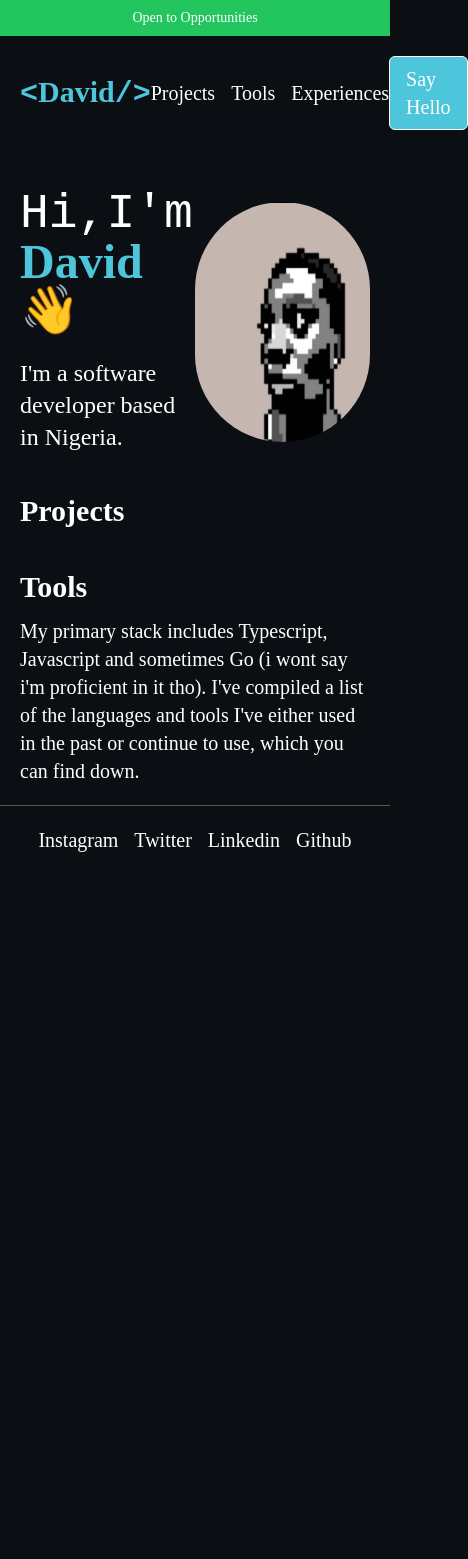
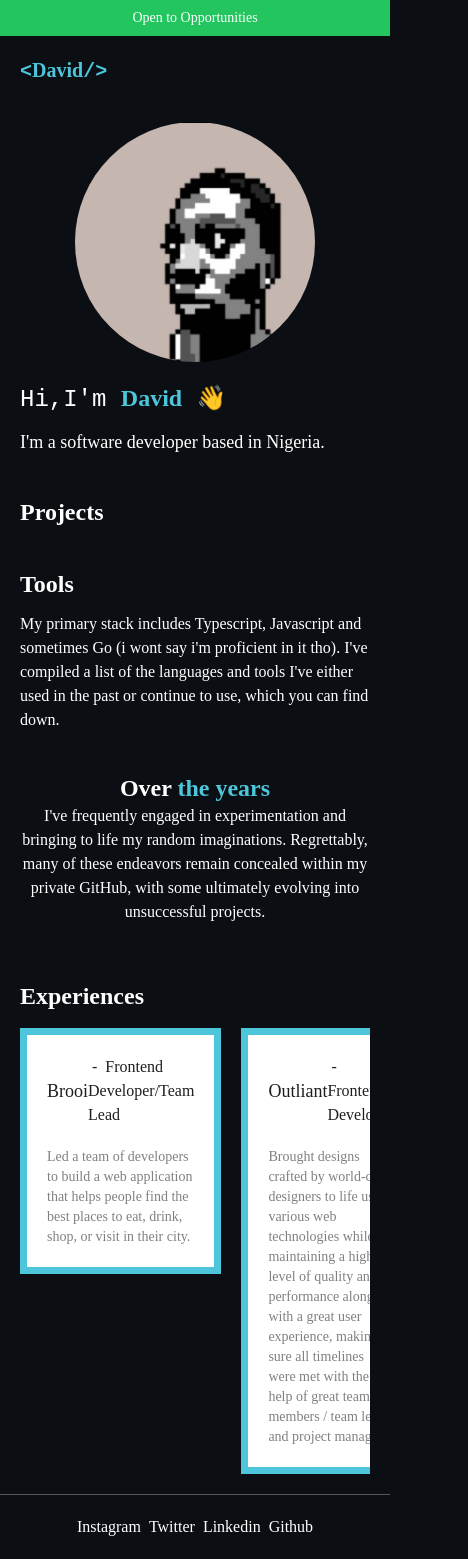
Before and after one commit to enyoghasim/geezy-v1, a Nuxt app: page / in a window 390 px wide. Shown: the top 1559 px of the page, 468 px wide, since content can reach past the window. Before the commit the page ends 874 px from the top, so only its background shows below. Built offline with nearby package versions, Linux system fonts and the light colour scheme.

Commit message:
working on the experience section

```diff
--- a/app.vue
+++ b/app.vue
@@ -6,7 +6,7 @@
 
 <script setup>
 useSeoMeta({
-  title: "David's Portfolio",
+  title: "David | Software Developer",
   // ogTitle: "My Amazing Site",
   // description: "This is my amazing site, let me tell you all about it.",
   // ogDescription: "This is my amazing site, let me tell you all about it.",
--- /dev/null
+++ b/components/ExperienceCard.vue
@@ -0,0 +1,26 @@
+<template>
+  <div
+    class="bg-white border-[7px] border-lightBlue flex flex-col w-full h-full p-5"
+  >
+    <div
+      class="flex flex-row bg-inherit text-[#1E1E1E] sm:text-lg text-base items-center"
+    >
+      <span class="bg-inherit sm:leading-[28.38px] sm:text-[22.24px] text-lg">
+        {{ organization }}
+      </span>
+      &nbsp;-&nbsp;
+      {{ role }}
+    </div>
+    <p class="mt-5 text-[#808080] bg-inherit sm:text-base text-sm">
+      {{ description }}
+    </p>
+  </div>
+</template>
+
+<script setup lang="ts">
+defineProps({
+  role: String,
+  organization: String,
+  description: String,
+});
+</script>
--- a/components/footer.vue
+++ b/components/footer.vue
@@ -1,24 +1,37 @@
 <template>
   <footer class="text-white">
     <div
-      class="w-full max-w-[1200px] px-5 py-5 mx-auto flex justify-center border-[#FFFFFF4D] border-t mt-5"
+      class="w-full max-w-[1200px] px-5 py-5 mx-auto flex flex-col items-center justify-center border-[#FFFFFF4D] border-t mt-5"
     >
       <nav>
-        <ul class="flex flex-row items-center gap-4">
-          <li>
-            <a class="text-white font-medium text-xl">Instagram</a>
-          </li>
-          <li>
-            <a class="text-white font-medium text-xl">Twitter</a>
-          </li>
-          <li>
-            <a class="text-white font-medium text-xl">Linkedin</a>
-          </li>
-          <li>
-            <a class="text-white font-medium text-xl">Github</a>
+        <ul class="flex flex-row items-center sm:gap-4 gap-2">
+          <li v-for="socialItem in socials">
+            <a
+              class="text-white font-medium sm:text-xl text-base"
+              :key="socialItem.link"
+              :href="socialItem.link"
+              target="_blank"
+              rel="noopener noreferrer"
+              >{{ socialItem.name }}</a
+            >
           </li>
         </ul>
       </nav>
+      <div class="flex flex-col items-center font-medium sm:text-base text-sm">
+        <p class="mt-5">Made with ❤️ by David.</p>
+        <p class="text-center">
+          Designed by
+          <a
+            href="https://twitter.com/einstein_nnamah"
+            target="_blank"
+            rel="noopener noreferrer"
+            >@einstein_nnamah</a
+          >
+        </p>
+      </div>
     </div>
   </footer>
 </template>
+<script setup lang="ts">
+import socials from "@/data/socials.json";
+</script>
--- a/components/header.vue
+++ b/components/header.vue
@@ -4,15 +4,15 @@
       Open to Opportunities
     </div>
     <div
-      class="w-full max-w-[1200px] px-5 py-5 mx-auto flex flex-row justify-between items-center"
+      class="w-full max-w-[1200px] px-5 py-5 mx-auto flex flex-row justify-start md:justify-between items-center"
     >
-      <a href="#" class="text-lightBlue text-3xl font-semibold"
+      <a href="#" class="text-lightBlue sm:text-3xl text-xl font-semibold"
         ><span class="font-firaCode">&#60;</span>David<span
           class="font-firaCode"
           >/&#62;</span
         ></a
       >
-      <nav>
+      <nav class="md:block hidden">
         <ul class="flex flex-row items-center gap-4">
           <li>
             <a class="text-white font-medium text-xl">Projects</a>
@@ -27,8 +27,8 @@
       </nav>
       <a
         :href="mailTo"
-        class="text-white font-medium text-xl bg-lightBlue border-white border rounded-md px-4 py-2"
-        >Say Hello</a
+        class="font-medium text-xl text-lightBlue border-lightBlue border rounded-md px-4 py-2 md:block hidden"
+        >Say Hello 👋</a
       >
     </div>
   </header>
--- /dev/null
+++ b/data/experiences.json
@@ -0,0 +1,12 @@
+[
+  {
+    "role": "Frontend Developer/Team Lead",
+    "organization": "Brooi",
+    "description": "Led a team of developers to build a web application that helps people find the best places to eat, drink, shop, or visit in their city."
+  },
+  {
+    "role": "Frontend Developer",
+    "organization": "Outliant",
+    "description": "Brought designs crafted by world-class designers to life using various web technologies while maintaining a high level of quality and performance along with a great user experience, making sure all timelines were met with the help of great team members / team lead and project manager."
+  }
+]
--- a/data/projects.json
+++ b/data/projects.json
@@ -1,39 +1,9 @@
-{
-  "currentlyLearning": [
-    {
-      "name": "Swift"
-    },
-    {
-      "name": "Docker"
-    }
-  ],
-  "inUse": [
-    {
-      "name": "React"
-    },
-    {
-      "name": "VueJs"
-    },
-    {
-      "name": "Javascript"
-    },
-    {
-      "name": "Tailwind"
-    },
-    {
-      "name": "Typescript"
-    },
-    {
-      "name": "MongoDB"
-    },
-    {
-      "name": "Git"
-    },
-    {
-      "name": "Redis"
-    },
-    {
-      "name": "Go"
-    }
-  ]
-}
+[
+  {
+    "name": "Easytipster",
+    "link": "https://easytipster.com",
+    "stacks": ["Vuejs", "Nodejs", ""],
+    "description": "",
+    "imageUrl": ""
+  }
+]
--- /dev/null
+++ b/data/socials.json
@@ -0,0 +1,18 @@
+[
+  {
+    "name": "Instagram",
+    "link": "https://www.instagram.com/geezy__david/"
+  },
+  {
+    "name": "Twitter",
+    "link": "https://twitter.com/geezy__david"
+  },
+  {
+    "name": "Linkedin",
+    "link": "https://linkedin.com/in/enyoghasim"
+  },
+  {
+    "name": "Github",
+    "link": "https://github.com/enyoghasim"
+  }
+]
--- a/data/tools.json
+++ b/data/tools.json
@@ -1 +1,39 @@
-[{}]
+{
+  "currentlyLearning": [
+    {
+      "name": "Swift"
+    },
+    {
+      "name": "Docker"
+    }
+  ],
+  "inUse": [
+    {
+      "name": "React"
+    },
+    {
+      "name": "VueJs"
+    },
+    {
+      "name": "Javascript"
+    },
+    {
+      "name": "Tailwind"
+    },
+    {
+      "name": "Typescript"
+    },
+    {
+      "name": "MongoDB"
+    },
+    {
+      "name": "Git"
+    },
+    {
+      "name": "Redis"
+    },
+    {
+      "name": "Go"
+    }
+  ]
+}
--- a/layouts/default.vue
+++ b/layouts/default.vue
@@ -1,5 +1,5 @@
 <template>
-  <CustomCursor />
+  <custom-cursor />
   <Header />
   <slot />
   <Footer />
@@ -8,9 +8,9 @@
 <script setup lang="ts">
 import { onMounted } from "vue";
 import Lenis from "@studio-freight/lenis";
-import Header from "@/components/header.vue";
-import Footer from "@/components/footer.vue";
-import CustomCursor from "@/components/customCursor.vue";
+import Header from "@/components/Header.vue";
+import Footer from "@/components/Footer.vue";
+import CustomCursor from "@/components/CustomCursor.vue";
 
 const scroll = () => {
   const lenis = new Lenis({
--- a/pages/index.vue
+++ b/pages/index.vue
@@ -1,17 +1,19 @@
 <template>
   <main class="text-white w-full max-w-[1200px] px-5 mx-auto">
-    <section class="flex flex-row justify-between w-full items-center mt-10">
-      <div class="w-full">
-        <h1 class="text-5xl font-medium font-firaCode">
+    <section
+      class="flex sm:flex-row flex-col-reverse justify-between w-full items-center sm:mt-10 mt-4"
+    >
+      <div class="w-full sm:mt-0 mt-5">
+        <h1 class="sm:text-5xl text-2xl font-medium font-firaCode">
           Hi,I'm <strong class="text-lightBlue">David</strong> 👋
         </h1>
-        <p class="text-2xl mt-5">
+        <p class="sm:text-2xl text-lg sm:mt-5 mt-3">
           I'm a
           <!-- <span class="text-lightBlue">Computer Science</span> student and -->
           software developer based in Nigeria.
         </p>
       </div>
-      <div class="w-full flex items-center justify-end">
+      <div class="w-full flex items-center sm:justify-end justify-center">
         <img
           src="/img/pixel-david.jpg"
           alt="David"
@@ -20,33 +22,66 @@
       </div>
     </section>
     <section class="projects mt-10">
-      <h3 class="font-semibold text-3xl">Projects</h3>
+      <h3 class="font-semibold sm:text-3xl text-2xl">Projects</h3>
       <div class="projects">
-        <projectCard />
+        <project-card />
       </div>
     </section>
     <section class="tools mt-10">
-      <h3 class="font-semibold text-3xl">Tools</h3>
-      <p class="text-xl max-w-[600px] mt-3">
+      <h3 class="font-semibold sm:text-3xl text-2xl">Tools</h3>
+      <p class="sm:text-xl text-base max-w-[600px] mt-3">
         My primary stack includes Typescript, Javascript and sometimes Go (i
         wont say i'm proficient in it tho). I've compiled a list of the
         languages and tools I've either used in the past or continue to use,
         which you can find down.
       </p>
     </section>
+    <div class="w-full text-center my-10">
+      <h4 class="font-bold sm:text-3xl text-2xl">
+        Over <span class="text-lightBlue">the years</span>
+      </h4>
+      <p class="max-w-2xl mx-auto sm:text-xl text-base">
+        I've frequently engaged in experimentation and bringing to life my
+        random imaginations. Regrettably, many of these endeavors remain
+        concealed within my private GitHub, with some ultimately evolving into
+        unsuccessful projects.
+      </p>
+    </div>
+    <section class="experiences mt-14">
+      <h3 class="font-semibold sm:text-3xl text-2xl">Experiences</h3>
+      <div
+        class="experiences-card flex overflow-auto flex-row mt-4 gap-5 items-stretch justify-stretch"
+      >
+        <!-- <div
+          v-for="experience in experiences"
+          :key="experience.organization"
+          class="max-w-[410px] h-full"
+        > -->
+        <experience-card
+          v-for="experience in experiences"
+          :key="experience.organization"
+          :role="experience.role"
+          :organization="experience.organization"
+          :description="experience.description"
+        />
+        <!-- </div> -->
+      </div>
+    </section>
   </main>
 </template>
 <script setup lang="ts">
 import { computed } from "vue";
-import projectCard from "@/components/projectCard.vue";
-import projects from "@/data/projects.json";
+import ProjectCard from "@/components/ProjectCard.vue";
+import ExperienceCard from "@/components/ExperienceCard.vue";
+import tools from "@/data/tools.json";
+import experiences from "@/data/experiences.json";
 
 const toolsInUse = computed(() => {
-  return projects?.inUse ?? [];
+  return tools?.inUse ?? [];
 }).value;
 
 const toolsInLearning = computed(() => {
-  return projects?.currentlyLearning ?? [];
+  return tools?.currentlyLearning ?? [];
 }).value;
 
 // computed data using vue-3 syntax
```
